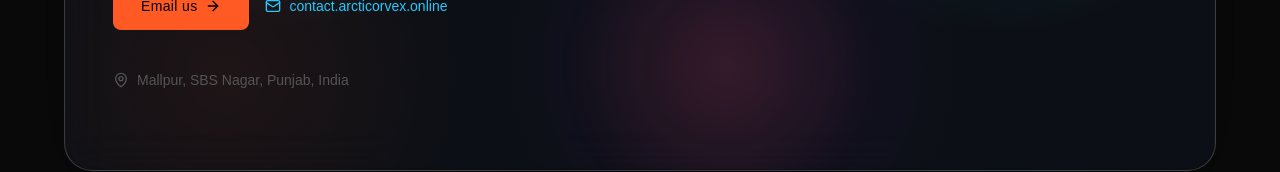
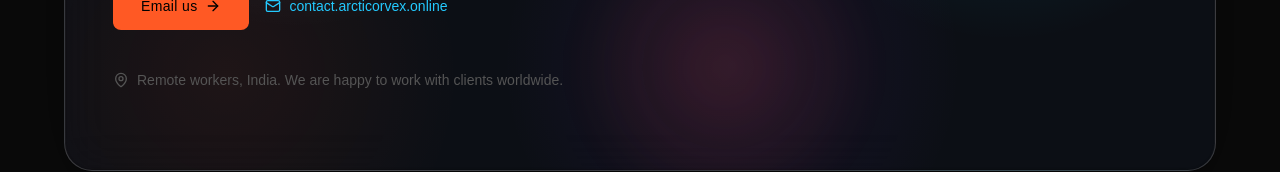
Before and after one commit to arcticorvex/-ArcticOrvex-website-, a Next.js app: page / in a window 1280 px wide. Shown: the part 3127-3299 px from the top of the page. Built offline with nearby package versions, Linux system fonts and the light colour scheme; a web font is replaced by a local one.

Commit message:
new fetures

```diff
--- a/components/final-cta.tsx
+++ b/components/final-cta.tsx
@@ -41,7 +41,7 @@ export function FinalCta() {
 
             <div className="mt-10 flex items-center gap-2 text-sm text-text-muted">
               <MapPin className="h-4 w-4" />
-              Mallpur, SBS Nagar, Punjab, India
+              Remote workers, India. We are happy to work with clients worldwide.
             </div>
           </div>
         </div>
```
